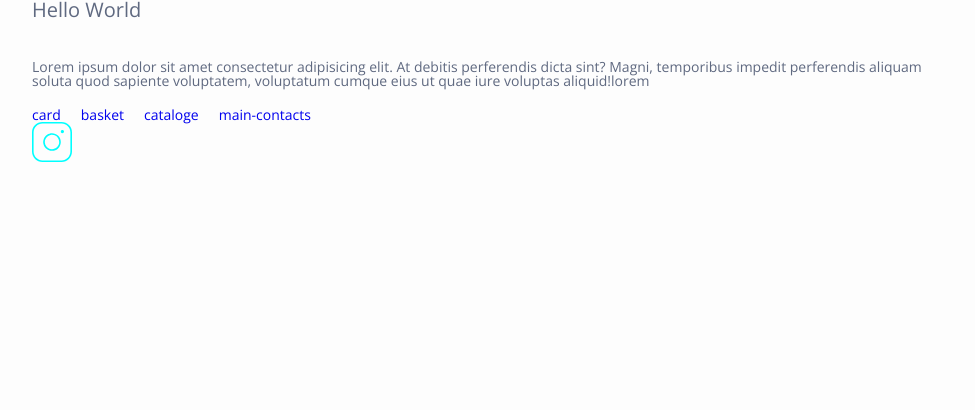
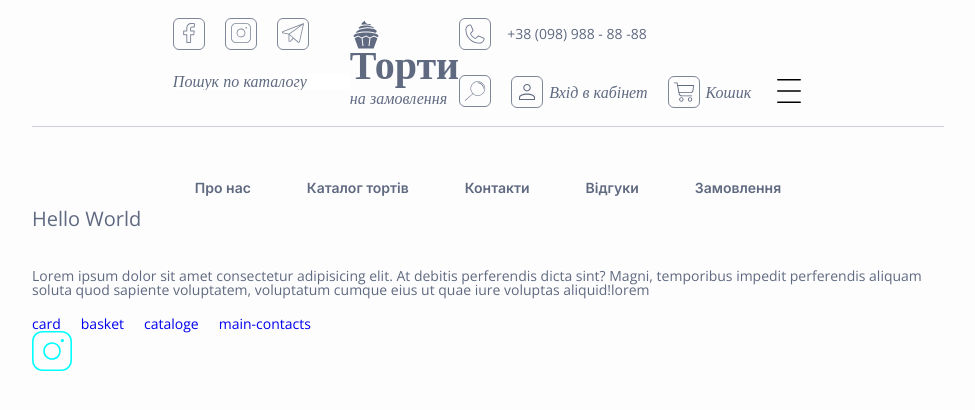
Before and after one commit to Elborn666/team-project-cake, a website built with Parcel: page src/index.html in a window 1280 px wide. Shown: the whole page, without its empty margins (152-1127 px from the left). Built offline with nearby package versions, Linux system fonts and the light colour scheme.

Commit message:
зробив скелет header

```diff
--- a/src/partials/header.html
+++ b/src/partials/header.html
@@ -1,7 +1,85 @@
 <header class="header">
-    <div class="header__container container">
-      <div class="header__body">
-
+  <div class="header__container container">
+    <div class="header__body">
+      <div class="header__wrapper-social">
+        <ul class="header__social-list">
+          <li class="headder__item-social"> <a href="" class="header__social-link">
+              <svg class='icon-fb'>
+                <use href='/src/images/icon/sprite.svg#icon-fb'></use>
+              </svg>
+            </a>
+          </li>
+          <li class="headder__item-social"> <a href="" class="header__social-link">
+              <svg class='icon-inst'>
+                <use href='/src/images/icon/sprite.svg#icon-inst'></use>
+              </svg>
+            </a>
+          </li>
+          <li class="headder__item-social"> <a href="" class="header__social-link">
+              <svg class='icon-telegram'>
+                <use href='/src/images/icon/sprite.svg#icon-telegram'></use>
+              </svg>
+            </a>
+          </li>
+        </ul>
+        <div class="header__wrapper-search">
+          <input type="text" placeholder="Пошук по каталогу" class="header__search">
+        </div>
+      </div>
+      <div class="wrapper-logo">
+        <svg class='icon-logo'>
+          <use href='/src/images/icon/sprite.svg#icon-cupcake'></use>
+        </svg>
+        <p class="header__name-cake">Торти</p>
+        <p class="header__name-logo">на замовлення</p>
+      </div>
+      <div class="wrapper__user">
+        <div class="header__wrapper-tel">
+          <div class="wrapper__tel">
+            <svg class='icon-tel'>
+              <use href='/src/images/icon/sprite.svg#icon-phone'></use>
+            </svg>
+          </div>
+          <a href="tel:+380989888888" class="header__tel">+38 (098) 988 - 88 -88</a>
+        </div>
+        <div class="wrapper__block">
+          <div class="header__wrapper-search">
+            <div class="wrapper__search">
+              <svg class='icon-serch'>
+                <use href='/src/images/icon/sprite.svg#icon-search'></use>
+              </svg>
+            </div>
+          </div>
+          <div class="header__wrapper-login">
+            <div class="wrapper__login">
+              <svg class='icon-login'>
+                <use href='/src/images/icon/sprite.svg#icon-person'></use>
+              </svg>
+            </div>
+            <p class="login__text">Вхід в кабінет</p>
+          </div>
+          <div class="header__wrapper-cart">
+            <div class="wrapper__cart">
+              <svg class='icon-cart'>
+                <use href='/src/images/icon/sprite.svg#icon-cart'></use>
+              </svg>
+            </div>
+            <p class="cart__text">Кошик</p>
+          </div>
+          <div class="header__wrapper-burger">
+            <svg class='icon-burger'>
+              <use href='/src/images/icon/sprite.svg#icon-burger'></use>
+            </svg>
+          </div>
+        </div>
       </div>
     </div>
-  </header>
+    <ul class="header__list">
+      <li class="header__item"><a href="#" class="header__link">Про нас</a></li>
+      <li class="header__item"><a href="#" class="header__link">Каталог тортів</a></li>
+      <li class="header__item"><a href="#" class="header__link">Контакти</a></li>
+      <li class="header__item"><a href="#" class="header__link">Відгуки</a></li>
+      <li class="header__item"><a href="#" class="header__link">Замовлення</a></li>
+    </ul>
+  </div>
+</header>
--- a/src/sass/_header.scss
+++ b/src/sass/_header.scss
@@ -0,0 +1,199 @@
+.header__container {
+}
+.header__body {
+    display: flex;
+    justify-content: center;
+    padding-top: 18px;
+    padding-bottom: 17px;
+    border-bottom: 1px solid rgba(95, 105, 128, 0.30);
+}
+.header__wrapper-social {
+}
+.header__social-list {
+    display: flex;
+    column-gap: 20px;
+    margin-bottom: 24px;
+}
+.headder__item-social {
+    display: flex;
+    justify-content: center;
+    align-items: center;
+
+    width: 32px;
+    height: 32px;
+    border: 1px solid rgba(95, 105, 128, 0.80);
+    border-radius: 6px;
+}
+.header__social-link {
+}
+.icon-fb {
+    width: 20px;
+    height: 24px;
+    fill: rgba(95, 105, 128, 0.80);
+}
+.icon-inst {
+    width: 20px;
+    height: 20px;
+    fill: rgba(95, 105, 128, 0.80);
+}
+.icon-telegram {
+    width: 24px;
+    height: 22px;
+    fill: rgba(95, 105, 128, 0.80);
+}
+.header__wrapper-search {
+}
+.header__search {
+
+    &::placeholder {
+        color: var(--general-color);
+        font-size: 16px;
+        font-style: italic;
+        font-weight: 300;
+    }
+}
+.wrapper-logo {
+}
+.icon-logo {
+    width: 32px;
+    height: 32px;
+    fill: var(--general-color);
+}
+.header__name-cake {
+    margin-bottom: 14px;
+    color: var(--general-color);
+    font-size: 40px;
+    font-weight: 600;
+    line-height: 60%; /* 24px */
+}
+.header__name-logo {
+    color: var(--general-color);
+    font-size: 16px;
+    font-style: italic;
+}
+.wrapper__user {
+    display: flex;
+    flex-direction: column;
+}
+.header__wrapper-tel {
+    display: flex;
+    align-items: center;
+}
+.wrapper__tel {
+    display: flex;
+    justify-content: center;
+    align-items: center;
+    margin-right: 16px;
+
+    width: 32px;
+    height: 32px;
+    border: 1px solid rgba(95, 105, 128, 0.80);
+    border-radius: 6px;
+}
+.icon-tel {
+    width: 20px;
+    height: 20px;
+    fill: var(--general-color);
+}
+.header__tel {
+    color: var(--general-color);
+    font-weight: 300;
+}
+.wrapper__block {
+    display: flex;
+    column-gap: 20px;
+    margin-top: 25px;
+}
+.header__wrapper-search {
+
+}
+.wrapper__search {
+    display: flex;
+    justify-content: center;
+    align-items: center;
+
+    width: 32px;
+    height: 32px;
+    border: 1px solid rgba(95, 105, 128, 0.80);
+    border-radius: 6px;
+}
+.icon-serch {
+    width: 24px;
+    height: 24px;
+    fill: var(--general-color);
+}
+.header__wrapper-login {
+    display: flex;
+    align-items: center;
+
+    color: var(--general-color);
+    font-size: 16px;
+    font-style: italic;
+    font-weight: 300;
+}
+.wrapper__login {
+    display: flex;
+    justify-content: center;
+    align-items: center;
+    margin-right: 6px;
+
+    width: 32px;
+    height: 32px;
+    border: 1px solid rgba(95, 105, 128, 0.80);
+    border-radius: 6px;
+}
+.icon-login {
+    width: 16px;
+    height: 16px;
+    fill: var(--general-color);
+}
+.header__wrapper-cart {
+    display: flex;
+    align-items: center;
+
+    color: var(--general-color);
+    font-size: 16px;
+    font-style: italic;
+    font-weight: 300;
+}
+.wrapper__cart {
+    display: flex;
+    justify-content: center;
+    align-items: center;
+    margin-right: 6px;
+
+    width: 32px;
+    height: 32px;
+    border: 1px solid rgba(95, 105, 128, 0.80);
+    border-radius: 6px;
+}
+.icon-cart {
+    width: 20px;
+    height: 20px;
+    fill: var(--general-color);
+}
+.header__wrapper-burger {
+}
+.icon-burger {
+    width: 32px;
+    height: 32px;
+    font: var(--general-color);
+}
+.header__list {
+    display: flex;
+    justify-content: center;
+    column-gap: 8px;
+    margin-top: 40px;
+}
+.header__item {
+    padding: 9px 24px;
+}
+.header__link {
+    color: var(--general-color);
+    font-family: 'Inter';
+    font-weight: 600;
+    line-height: 24px; /* 171.429% */
+    &:hover {
+        border-bottom: 2px solid rgba(0, 22, 72, 0.8);
+    }
+}
```
